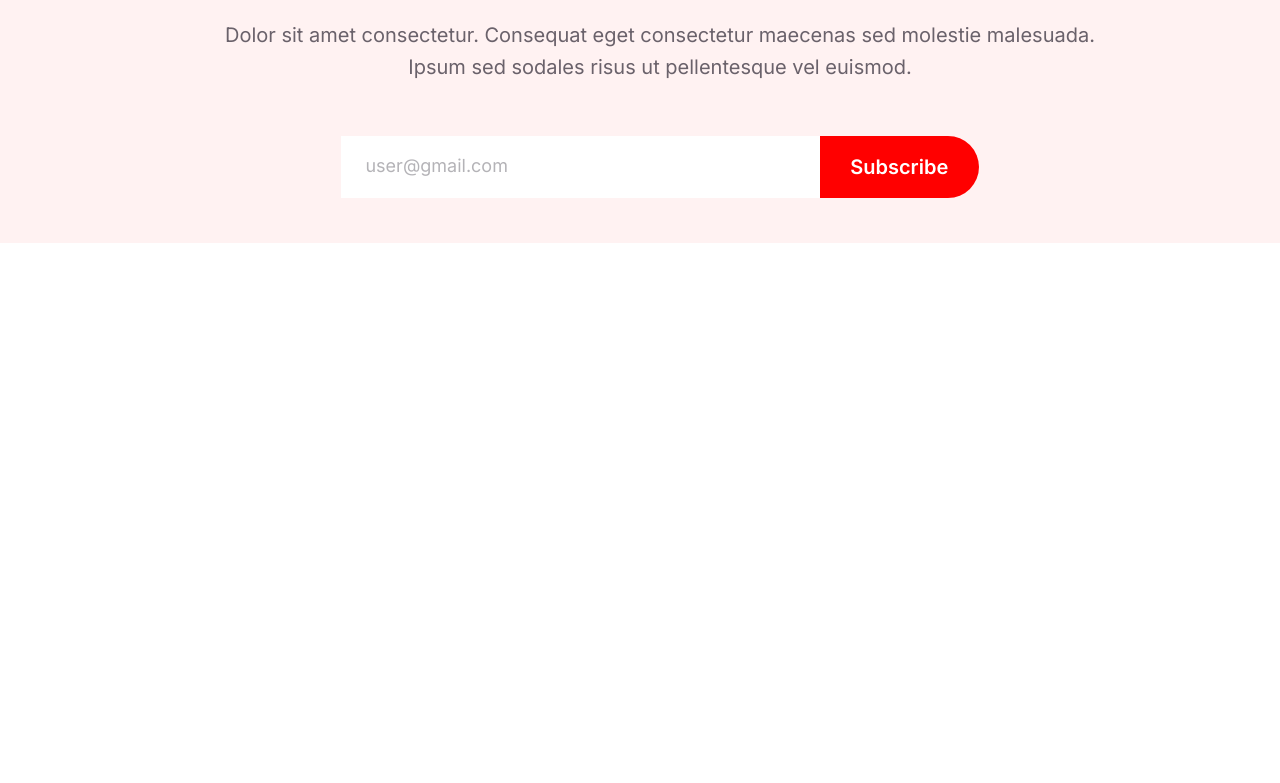
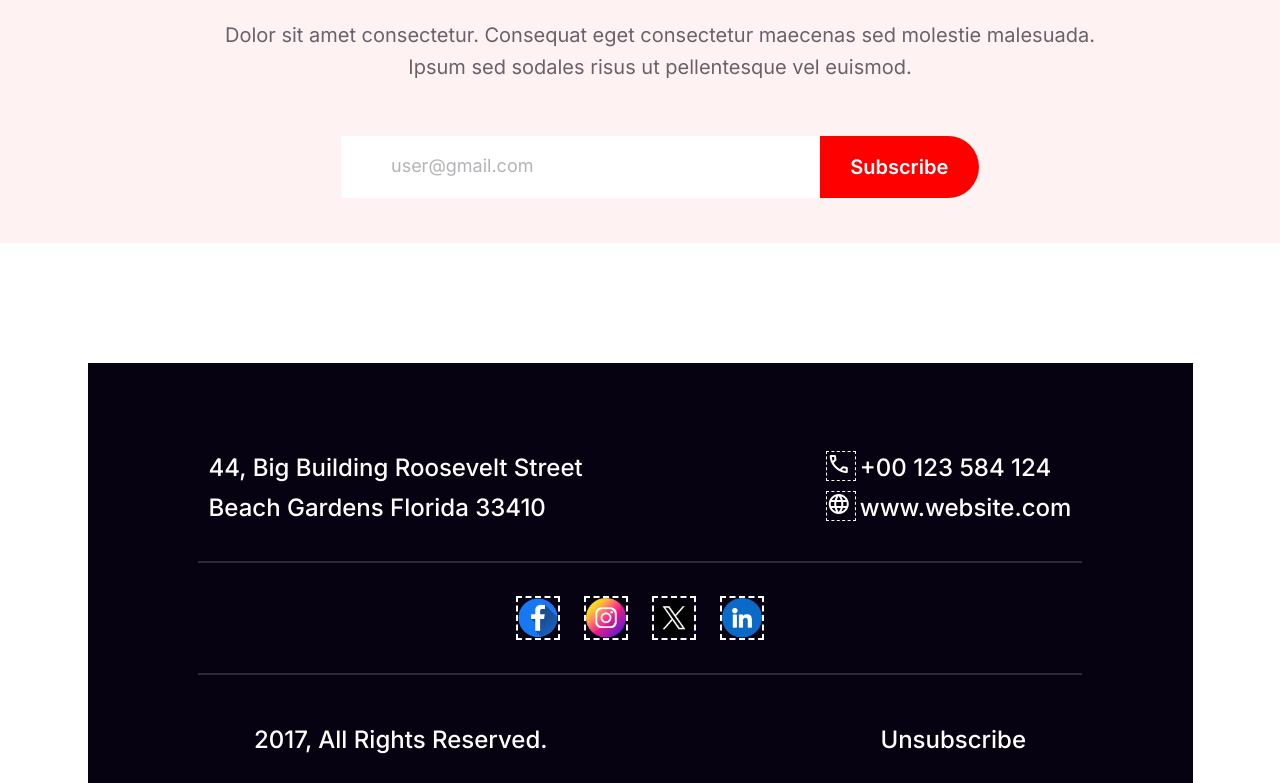
Before and after one commit to RifatCSE10/newyear-offer, a plain HTML site: page index.html in a window 1280 px wide. Shown: the part 6025-6808 px from the top of the page. Before the commit the page ends 6268 px from the top, so only its background shows below. Drawn offline with nearby package versions, Linux system fonts and the light colour scheme.

Commit message:
Footer section is compleate

```diff
--- a/index.html
+++ b/index.html
@@ -4,6 +4,10 @@
     <meta charset="UTF-8" />
     <meta http-equiv="X-UA-Compatible" content="IE=edge" />
     <meta name="viewport" content="width=device-width, initial-scale=1.0" />
+    <link
+      rel="stylesheet"
+      href="https://fonts.googleapis.com/css2?family=Material+Symbols+Outlined:opsz,wght,FILL,GRAD@20..48,100..700,0..1,-50..200"
+    />
     <title>newo-year-offer</title>
     <link rel="stylesheet" href="./style/style.css" />
   </head>
@@ -151,8 +155,46 @@
         </p>
       </div>
       <div class="user_input">
-        <input type="email" name="email" id="mail_box" placeholder="user@gmail.com">
+        <input
+          type="email"
+          name="email"
+          id="mail_box"
+          placeholder="user@gmail.com"
+        />
         <button>Subscribe</button>
+      </div>
+    </section>
+
+    <section class="footer">
+      <div class="first">
+        <h3>
+          44, Big Building Roosevelt Street <br />
+          Beach Gardens Florida 33410
+        </h3>
+        <div class="right">
+          <div class="number">
+            <span class="material-symbols-outlined icon"> call </span>
+            <h3>+00 123 584 124</h3>
+          </div>
+          <div class="website">
+            <span class="material-symbols-outlined icon"> language </span>
+            <h3>www.website.com</h3>
+          </div>
+        </div>
+      </div>
+      <div class="second">
+        <hr>
+          <div class="social_media_link">
+            <img src="./assets/icons/Facebook.png" alt="facebook">
+            <img src="./assets/icons/Instagram.png" alt="facebook">
+            <img src="./assets/icons/Twitter.png" alt="facebook">
+            <img src="./assets/icons/Linkedin.png" alt="facebook">
+          </div>
+        <hr>
+      </div>
+      <div class="third">
+        <p>2017, All Rights Reserved.</p>
+        <p>Unsubscribe</p>
       </div>
     </section>
   </body>
--- a/style/style.css
+++ b/style/style.css
@@ -586,6 +586,9 @@ body {
   width: 75%;
   border: none;
   outline: none;
+  padding-left: 5%;
+  font-size: 17px;
+  font-weight: bold;
 }
 
 .subscribe .user_input button {
@@ -618,3 +621,101 @@ body {
   padding: 10px;
   left: -30%;
 }
+
+/*  <===========================================>
+            Footer section start ...
+    <===========================================> */
+
+.footer {
+  width: 1105px;
+  height: 420px;
+  margin: 0 auto;
+  margin-top: 240px;
+  background: rgb(7, 2, 17);
+  padding-top: 0.2%;
+}
+
+.footer .first {
+  display: flex;
+  justify-content: space-around;
+  margin-top: 82px;
+}
+
+.footer .first .right {
+  display: flex;
+  flex-direction: column;
+}
+
+.footer .first .right h3 {
+  width: 195px;
+  height: 40px;
+  display: inline;
+  color: rgb(255, 255, 255);
+  font-family: Inter;
+  font-size: 24px;
+  font-weight: 500;
+  line-height: 40px;
+  letter-spacing: 0%;
+  text-align: left;
+}
+
+.footer .first h3 {
+  width: 375px;
+  height: 80px;
+  color: rgb(255, 255, 255);
+  font-family: Inter;
+  font-size: 24px;
+  font-weight: 500;
+  line-height: 40px;
+  letter-spacing: 0%;
+  text-align: left;
+}
+
+.icon {
+  width: 30px;
+  height: 30px;
+  border: 1.5px dashed rgb(255, 255, 255);
+  color: #fff;
+}
+
+.footer .second {
+  width: 80%;
+  margin: 0 auto;
+  margin-top: 33px;
+}
+
+.footer .second .social_media_link {
+  display: flex;
+  align-items: center;
+  justify-content: center;
+  gap: 24px;
+}
+
+.footer .second .social_media_link img {
+  margin-top: 33px;
+  margin-bottom: 33px;
+  width: 44px;
+  height: 44px;
+  border: 2px dashed white;
+}
+
+.footer .second hr {
+  border: 1px solid rgba(255, 255, 255, 0.15);
+}
+
+.footer .third {
+  display: flex;
+  align-items: center;
+  justify-content: space-around;
+}
+
+.footer .third p {
+  color: rgb(255, 255, 255);
+  font-family: Inter;
+  font-size: 24px;
+  font-weight: 500;
+  line-height: 29px;
+  letter-spacing: 0%;
+  text-align: left;
+  margin-top: 50px;
+}
```
Also changed, not shown: assets/icons/Call.png.
